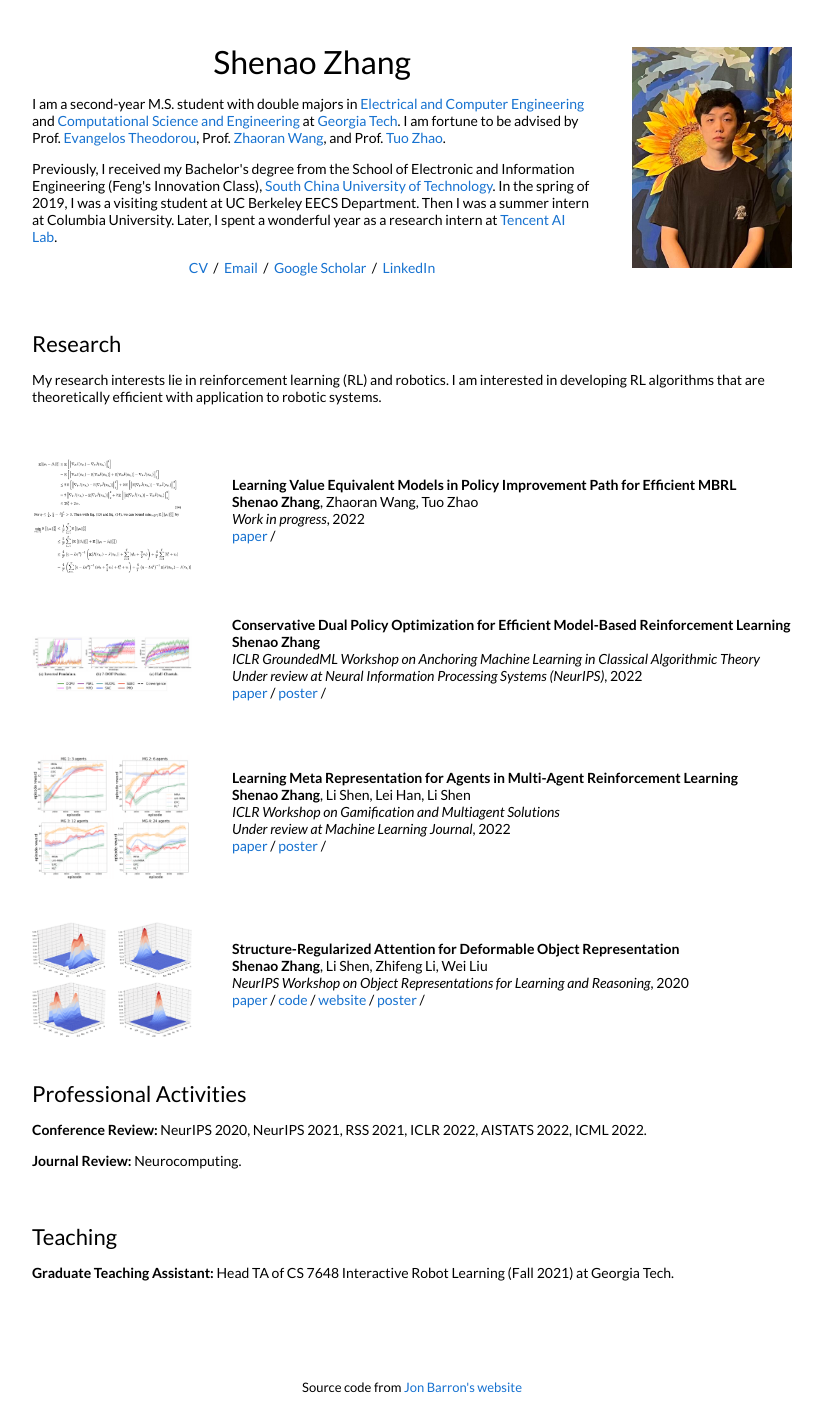
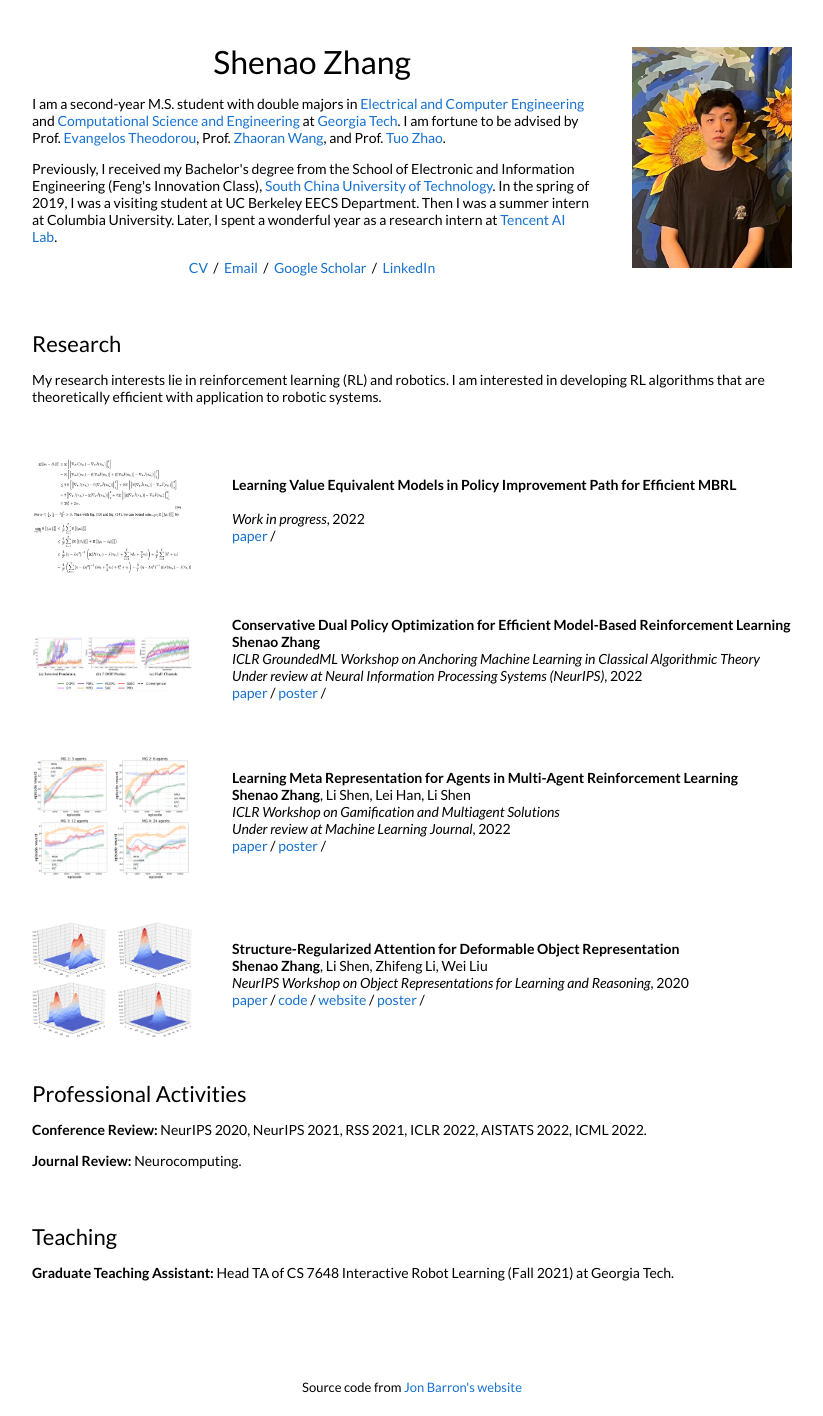
Before and after one commit to shenao-zhang/shenao-zhang.github.io, a Jekyll site: the page built from _posts/2021-12-02-mbpg.markdown, in a window 1280 px wide. Shown: the whole page, without its empty margins (228-1051 px from the left). Built offline with Jekyll 4.4.1, drawn with Linux system fonts in a browser that asks for light colours.

Commit message:
Update 2021-12-02-mbpg.markdown

```diff
--- a/_posts/2021-12-02-mbpg.markdown
+++ b/_posts/2021-12-02-mbpg.markdown
@@ -4,8 +4,6 @@ title:  "Learning Value Equivalent Models in Policy Improvement Path for Efficie
 date:   2022-03-08 21:12:53 +00:00
 image: /images/mbpg21.jpg
 categories: research
-author: "Shenao Zhang"
-authors: "<strong>Shenao Zhang</strong>, Zhaoran Wang, Tuo Zhao"
 venue: "Work in progress"
 arxiv: https://shenao-zhang.github.io/MBPG-2021/MBPG.pdf
 ---
```
